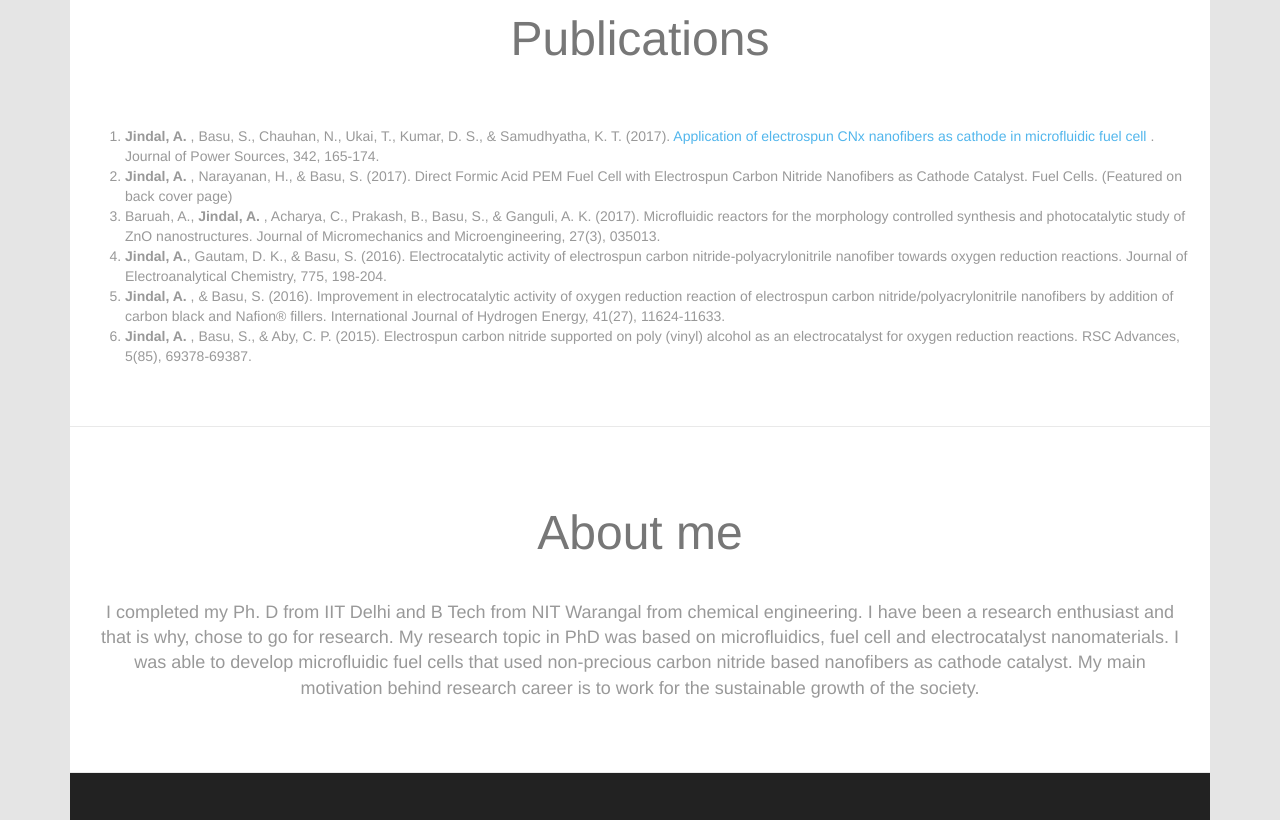
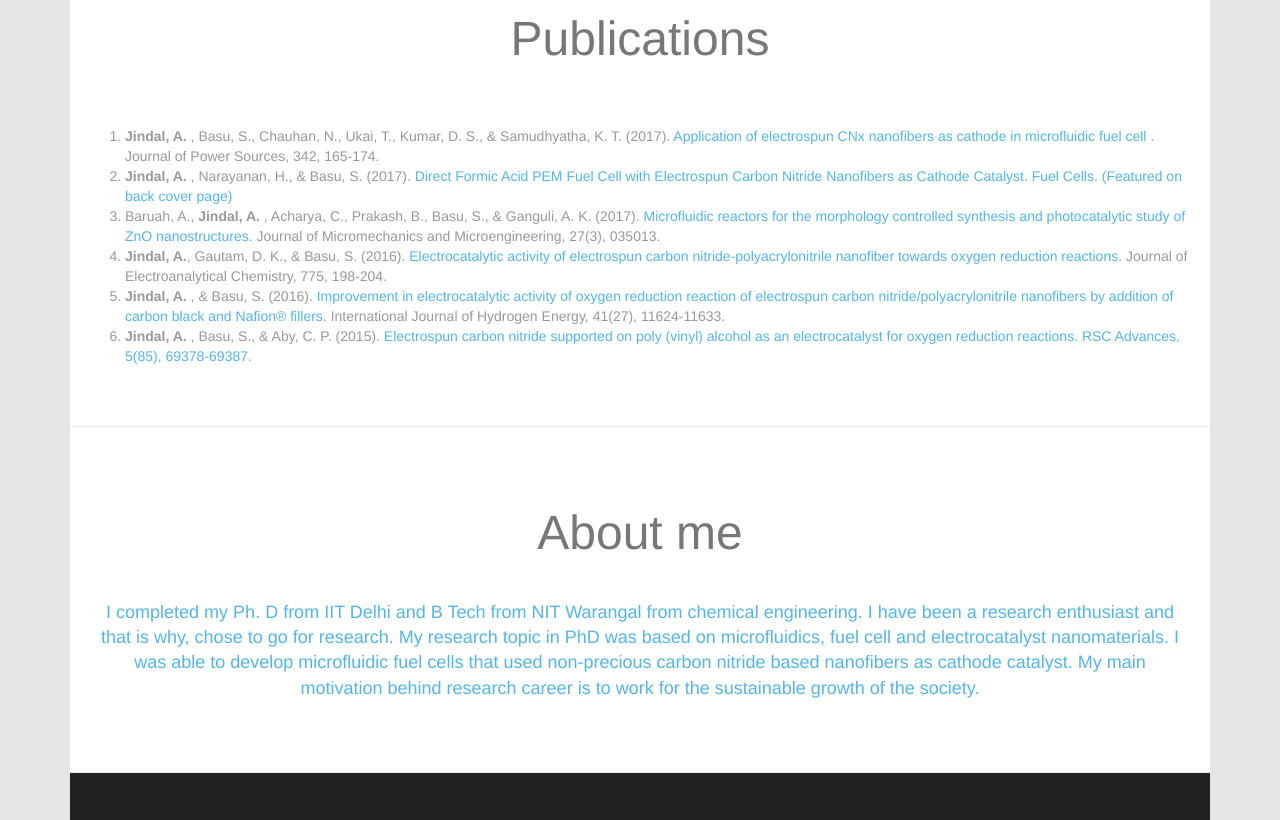
Before and after one commit to amandeepjindal/amandeepjindal.github.io, a plain HTML site: page index.html in a window 1280 px wide. Shown: the part 1483-2303 px from the top of the page. Drawn offline with Linux system fonts and the light colour scheme.

Commit message:
Update index.html

```diff
--- a/index.html
+++ b/index.html
@@ -196,22 +196,22 @@
                 <div id="pricing-table" class="row">
                     <ol>
                         <li>
-                            <b> Jindal, A. </b>, Basu, S., Chauhan, N., Ukai, T., Kumar, D. S., & Samudhyatha, K. T. (2017). <a href="http://www.sciencedirect.com/science/article/pii/S0378775316317426">Application of electrospun CNx nanofibers as cathode in microfluidic fuel cell </a>. Journal of Power Sources, 342, 165-174.
+                            <b> Jindal, A. </b>, Basu, S., Chauhan, N., Ukai, T., Kumar, D. S., & Samudhyatha, K. T. (2017). <a href="http://www.sciencedirect.com/science/article/pii/S0378775316317426" target="_blank"> Application of electrospun CNx nanofibers as cathode in microfluidic fuel cell </a>. Journal of Power Sources, 342, 165-174.
                         </li>
                         <li>
-                            <b> Jindal, A. </b>, Narayanan, H., & Basu, S. (2017). Direct Formic Acid PEM Fuel Cell with Electrospun Carbon Nitride Nanofibers as Cathode Catalyst. Fuel Cells. (Featured on back cover page)
+                            <b> Jindal, A. </b>, Narayanan, H., & Basu, S. (2017). <a href="http://onlinelibrary.wiley.com/doi/10.1002/fuce.201600209/full" target="_blank" >Direct Formic Acid PEM Fuel Cell with Electrospun Carbon Nitride Nanofibers as Cathode Catalyst. Fuel Cells. (Featured on back cover page) </a>
                         </li>
                         <li>
-                            Baruah, A., <b> Jindal, A. </b>, Acharya, C., Prakash, B., Basu, S., & Ganguli, A. K. (2017). Microfluidic reactors for the morphology controlled synthesis and photocatalytic study of ZnO nanostructures. Journal of Micromechanics and Microengineering, 27(3), 035013.
+                            Baruah, A., <b> Jindal, A. </b>, Acharya, C., Prakash, B., Basu, S., & Ganguli, A. K. (2017). <a href="http://iopscience.iop.org/article/10.1088/1361-6439/aa5bc4/meta" target="_blank" >Microfluidic reactors for the morphology controlled synthesis and photocatalytic study of ZnO nanostructures. </a> Journal of Micromechanics and Microengineering, 27(3), 035013.
                         </li>
                         <li>
-                            <b> Jindal, A.</b>, Gautam, D. K., & Basu, S. (2016). Electrocatalytic activity of electrospun carbon nitride-polyacrylonitrile nanofiber towards oxygen reduction reactions. Journal of Electroanalytical Chemistry, 775, 198-204.
+                            <b> Jindal, A.</b>, Gautam, D. K., & Basu, S. (2016). <a href="http://www.sciencedirect.com/science/article/pii/S157266571630282X" target="_blank">Electrocatalytic activity of electrospun carbon nitride-polyacrylonitrile nanofiber towards oxygen reduction reactions. </a> Journal of Electroanalytical Chemistry, 775, 198-204.
                         </li>
                         <li>
-                            <b> Jindal, A. </b>, & Basu, S. (2016). Improvement in electrocatalytic activity of oxygen reduction reaction of electrospun carbon nitride/polyacrylonitrile nanofibers by addition of carbon black and Nafion® fillers. International Journal of Hydrogen Energy, 41(27), 11624-11633.
+                            <b> Jindal, A. </b>, & Basu, S. (2016). <a href="http://www.sciencedirect.com/science/article/pii/S0360319915309368" target="_blank" >Improvement in electrocatalytic activity of oxygen reduction reaction of electrospun carbon nitride/polyacrylonitrile nanofibers by addition of carbon black and Nafion® fillers.</a> International Journal of Hydrogen Energy, 41(27), 11624-11633.
                         </li>
                         <li>
-                            <b> Jindal, A. </b>, Basu, S., & Aby, C. P. (2015). Electrospun carbon nitride supported on poly (vinyl) alcohol as an electrocatalyst for oxygen reduction reactions. RSC Advances, 5(85), 69378-69387.
+                            <b> Jindal, A. </b>, Basu, S., & Aby, C. P. (2015). <a href="http://pubs.rsc.org/is/content/articlehtml/2015/ra/c5ra10884e" target="_blank"> Electrospun carbon nitride supported on poly (vinyl) alcohol as an electrocatalyst for oxygen reduction reactions. <a/> RSC Advances, 5(85), 69378-69387.
                         </li>
                     </ol>
 
```
